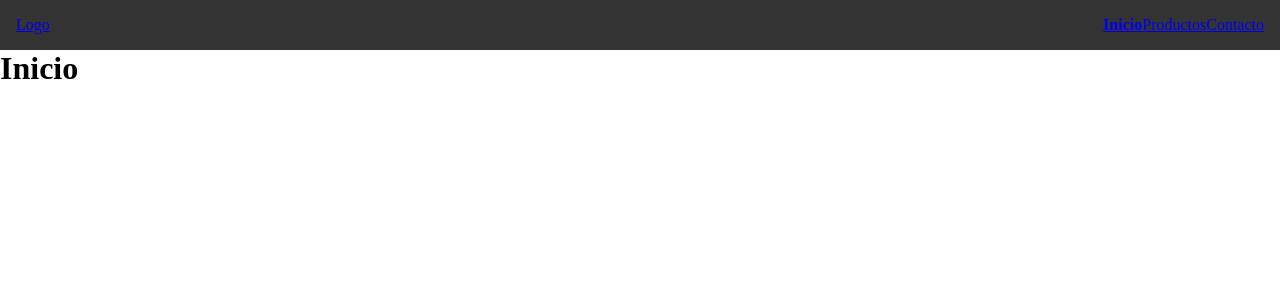
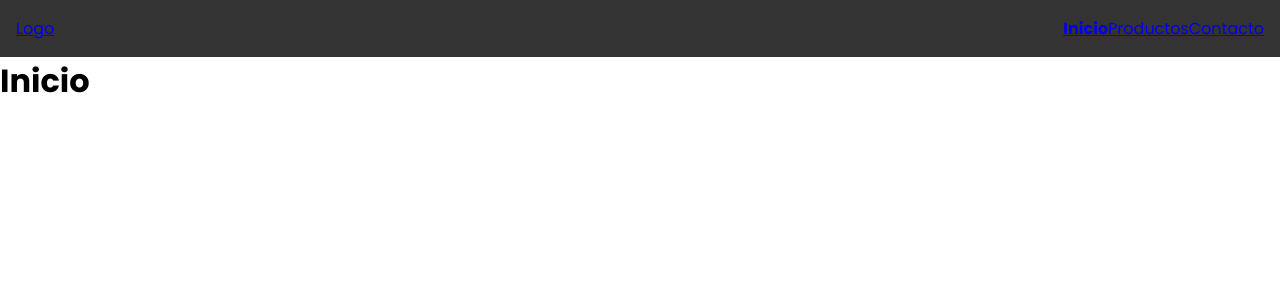
Before and after one commit to TomasSorgetti/landing-bss, a React (Vite) app: page / in a window 1280 px wide. Shown: the top 300 px of the page. Built offline with nearby package versions, Linux system fonts and the light colour scheme.

Commit message:
font added

```diff
--- a/index.html
+++ b/index.html
@@ -3,6 +3,11 @@
   <head>
     <meta charset="UTF-8" />
     <link rel="icon" type="image/svg+xml" href="/favicon.svg" />
+    <meta name="viewport" content="width=device-width, initial-scale=1.0" />
+    <meta name="description" content="Moka Coffee, una tienda de cafe y pastelería">
+    <title>Moka Coffee</title>
+  </head>
+  <body>
     <div id="root"></div>
     <script type="module" src="/src/main.jsx"></script>
   </body>
--- a/src/index.css
+++ b/src/index.css
@@ -1,8 +1,34 @@
+@font-face {
+  font-family: 'Poppins';
+  src: url('./assets/fonts/Poppins-Bold.ttf') format('truetype');
+  font-weight: 700;
+  font-style: normal;
+}
+
+@font-face {
+  font-family: 'Poppins';
+  src: url('./assets/fonts/Poppins-SemiBold.ttf') format('truetype');
+  font-weight: 600;
+  font-style: normal;
+}
+
+@font-face {
+  font-family: 'Poppins';
+  src: url('./assets/fonts/Poppins-Regular.ttf') format('truetype');
+  font-weight: 400;
+  font-style: normal;
+}
+
 :root {
   scroll-behavior: smooth;
 }
-*{
+
+* {
   margin: 0;
   padding: 0;
   box-sizing: border-box;
 }
+
+body {
+  font-family: 'Poppins', sans-serif;
+}
```
